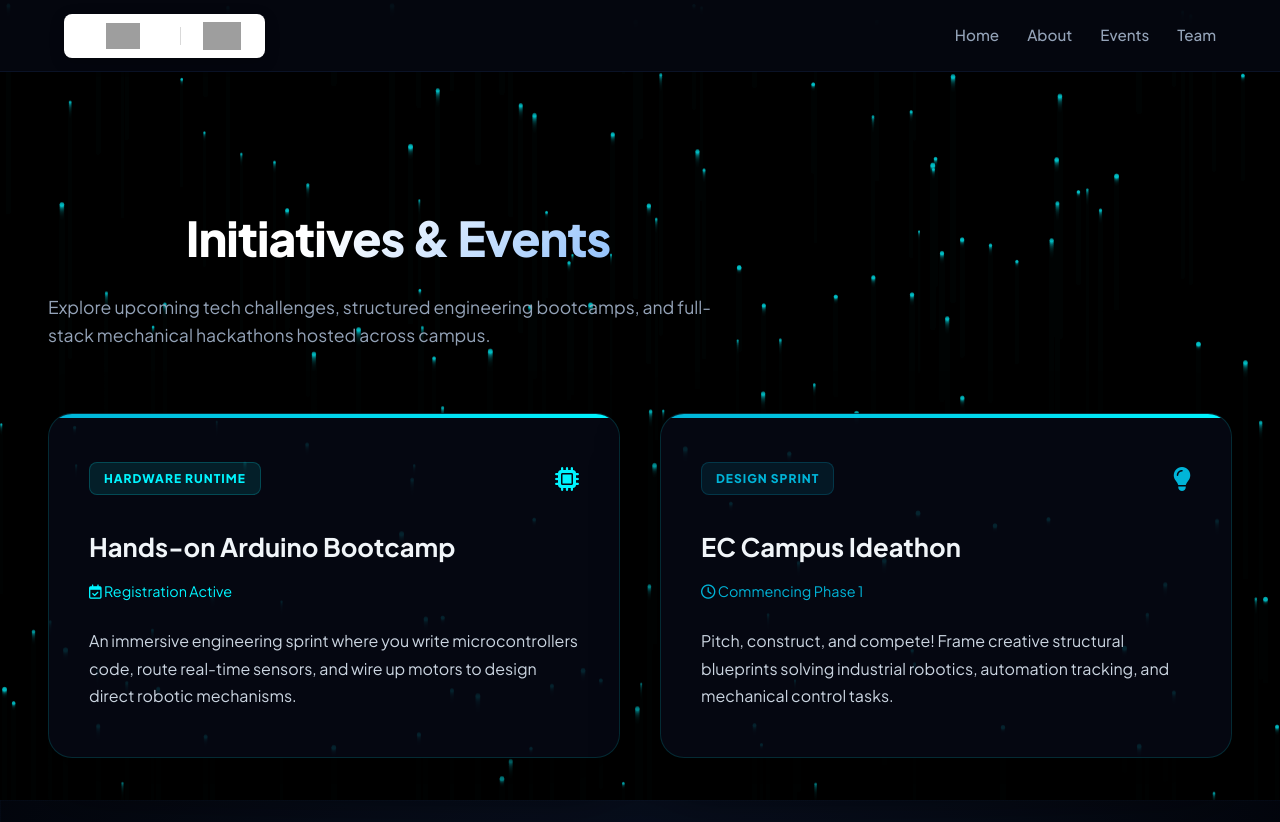
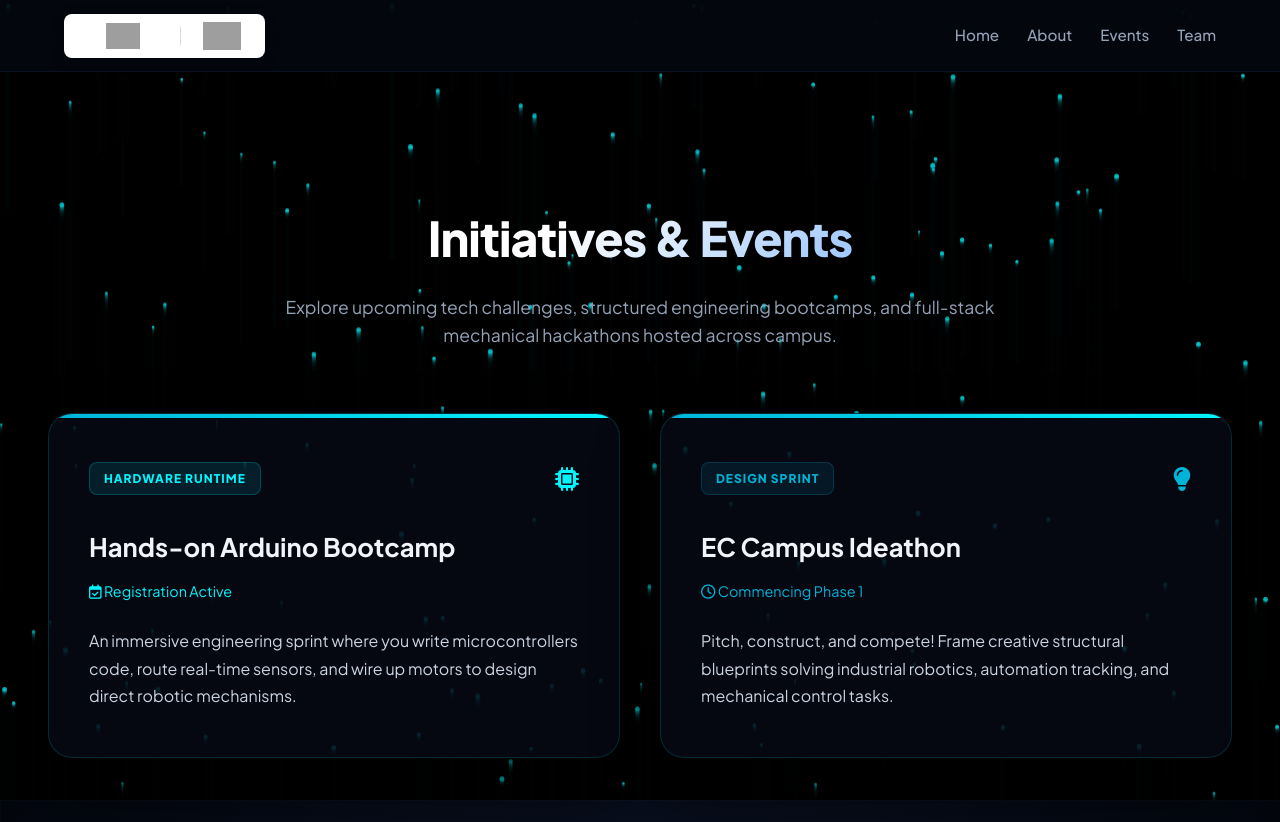
Before and after one commit to ModhakKGowda/ieee-ras-ec-site, a Flask app: page /events in a window 1280 px wide. Run offline with Flask 3, Linux system fonts and the light colour scheme; grey boxes are pictures that could not be loaded.

Commit message:
Improve header alignment and styling in events.html
Added a centered header block for better alignment and styling.

```diff
--- a/api/templates/events.html
+++ b/api/templates/events.html
@@ -17,17 +17,21 @@
         }
         .panoramic-wrapper {
             width: 100%;
-            max-width: 1400px; /* Expands broadly to prevent weird compression gaps */
+            max-width: 1400px;
             margin: 8rem auto 4rem auto;
             padding: 0 3rem;
             position: relative;
             z-index: 2;
         }
+        .header-centered-block {
+            text-align: center; /* Aligned exactly in the middle as requested */
+            max-width: 800px;
+            margin: 0 auto 4rem auto;
+        }
         .panoramic-grid {
             display: grid;
             grid-template-columns: repeat(auto-fit, minmax(400px, 1fr));
             gap: 2.5rem;
-            margin-top: 4rem;
         }
         .panoramic-card {
             background: rgba(6, 9, 20, 0.85);
@@ -72,7 +76,7 @@
     </header>
 
     <div class="panoramic-wrapper">
-        <div style="text-align: left; max-width: 700px;">
+        <div class="header-centered-block">
             <h2 class="section-title" style="margin: 0; font-size: 3rem; font-weight: 800; letter-spacing: -1px;">Initiatives & Events</h2>
             <p style="color: #94a3b8; font-size: 1.1rem; margin-top: 1rem; line-height: 1.6;">Explore upcoming tech challenges, structured engineering bootcamps, and full-stack mechanical hackathons hosted across campus.</p>
         </div>
@@ -117,12 +121,10 @@
         window.addEventListener('mousemove', (e) => { mouse.x = e.clientX; mouse.y = e.clientY; });
         resize();
 
-        // High-density background constellation spanning edge to edge smoothly
         for(let i=0; i<150; i++) {
             vortexParticles.push({
                 x: Math.random() * window.innerWidth,
                 y: Math.random() * window.innerHeight,
-                baseX: 0, baseY: 0,
                 speed: Math.random() * 0.5 + 0.2,
                 size: Math.random() * 1.5 + 1
             });
@@ -136,7 +138,6 @@
                 p.y -= p.speed;
                 if(p.y < 0) p.y = canvas.height;
 
-                // Create full-bleed interactive magnetic pulls across card paths
                 let dist = Math.hypot(mouse.x - p.x, mouse.y - p.y);
                 let currentX = p.x;
                 if(dist < 200) {
```
